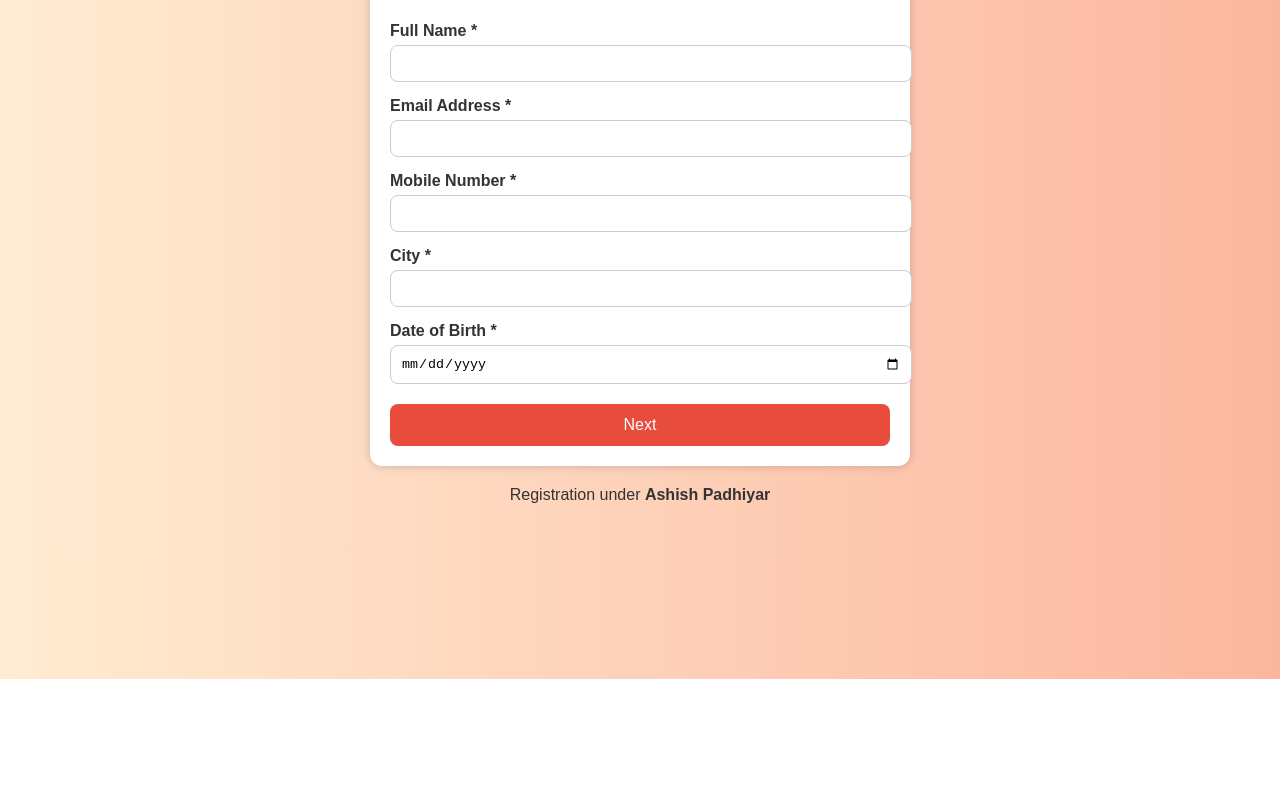
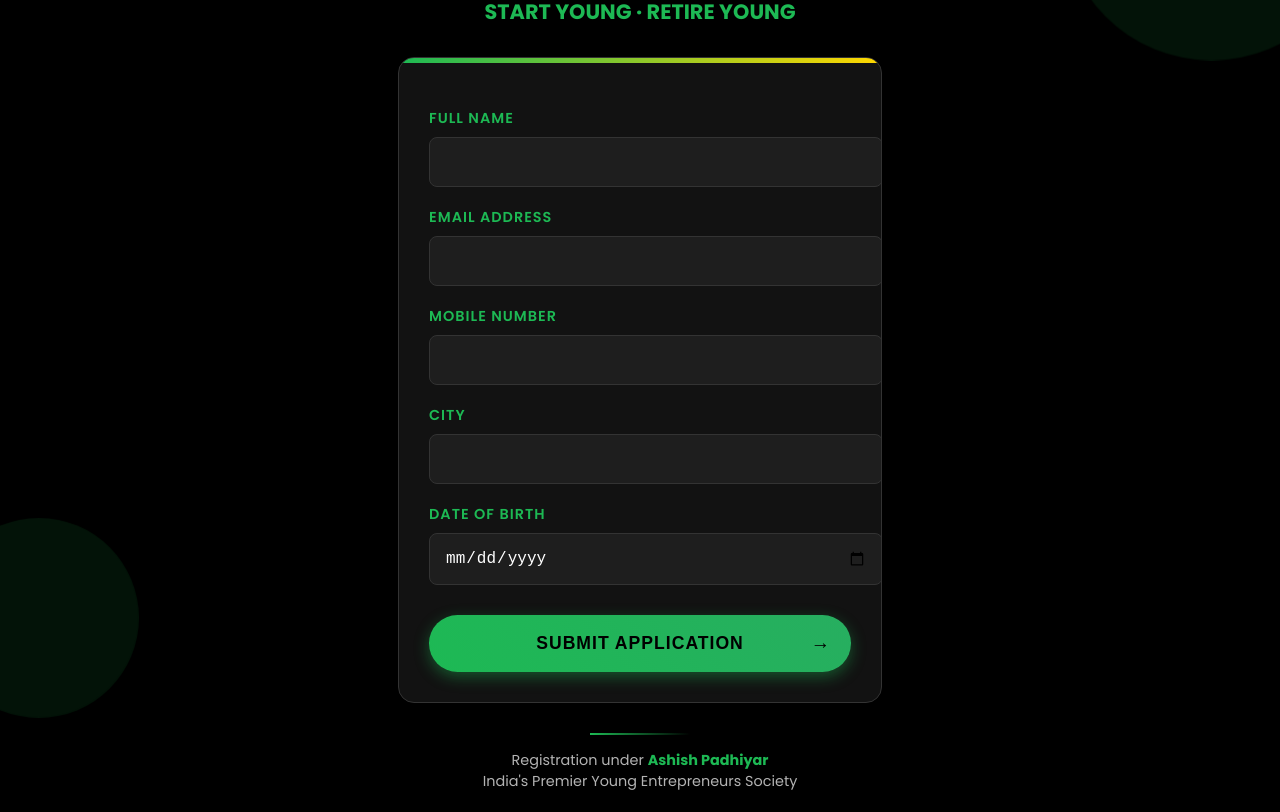
Before and after one commit to padhiyar67/achievers-clube, a plain HTML site: page index.html in a window 1280 px wide. Shown: the part 121-933 px from the top of the page. Before the commit the page ends 800 px from the top, so only its background shows below. Drawn offline with Linux system fonts and the light colour scheme.

Commit message:
Update index.html

```diff
--- a/index.html
+++ b/index.html
@@ -2,74 +2,246 @@
 <html lang="en">
 <head>
   <meta charset="UTF-8">
-  <title>Masterclass Registration Form</title>
+  <title>ELITE MASTERCLASS REGISTRATION</title>
   <style>
+    :root {
+      --primary: #1DB954;
+      --secondary: #FFFFFF;
+      --accent: #1DB954;
+      --dark: #000000;
+      --light: #121212;
+    }
     body {
-      background: linear-gradient(to right, #ffecd2, #fcb69f);
-      font-family: Arial, sans-serif;
-      color: #333;
+      background: var(--dark);
+      font-family: 'Poppins', sans-serif;
+      color: var(--secondary);
+      padding: 0;
+      margin: 0;
+      min-height: 100vh;
+      display: flex;
+      flex-direction: column;
+      justify-content: center;
+    }
+    .container {
+      max-width: 600px;
+      margin: 0 auto;
       padding: 20px;
     }
     h1 {
       text-align: center;
-      color: #c0392b;
+      color: var(--primary);
+      font-size: 2.5rem;
+      margin-bottom: 10px;
+      text-transform: uppercase;
+      letter-spacing: 2px;
+    }
+    .tagline {
+      text-align: center;
+      font-size: 1.3rem;
+      color: var(--primary);
+      margin-bottom: 30px;
+      font-weight: bold;
     }
     form {
-      max-width: 500px;
-      margin: auto;
-      background: white;
-      padding: 20px;
-      border-radius: 12px;
-      box-shadow: 0 0 10px rgba(0,0,0,0.2);
+      background: var(--light);
+      padding: 30px;
+      border-radius: 16px;
+      box-shadow: 0 10px 30px rgba(0,0,0,0.5);
+      border: 1px solid #333;
+      position: relative;
+      overflow: hidden;
+    }
+    form::before {
+      content: "";
+      position: absolute;
+      top: 0;
+      left: 0;
+      right: 0;
+      height: 5px;
+      background: linear-gradient(to right, var(--primary), #FFD700);
     }
     label {
       display: block;
-      margin-top: 15px;
-      font-weight: bold;
+      margin-top: 20px;
+      font-weight: 600;
+      color: var(--primary);
+      font-size: 0.9rem;
+      text-transform: uppercase;
+      letter-spacing: 1px;
     }
     input, select {
       width: 100%;
-      padding: 10px;
-      margin-top: 5px;
-      border: 1px solid #ccc;
+      padding: 15px;
+      margin-top: 8px;
+      background: #1E1E1E;
+      border: 1px solid #333;
       border-radius: 8px;
+      color: var(--secondary);
+      font-size: 1rem;
+      transition: all 0.3s ease;
+    }
+    input:focus, select:focus {
+      outline: none;
+      border-color: var(--primary);
+      box-shadow: 0 0 0 2px rgba(29, 185, 84, 0.3);
+    }
+    .input-container {
+      position: relative;
+    }
+    .input-container::after {
+      content: "✓";
+      position: absolute;
+      right: 15px;
+      top: 50%;
+      transform: translateY(-50%);
+      color: var(--primary);
+      opacity: 0;
+      transition: opacity 0.3s ease;
+    }
+    input:valid + .input-container::after {
+      opacity: 1;
     }
     button {
-      background-color: #e74c3c;
-      color: white;
-      padding: 12px;
+      background: linear-gradient(45deg, var(--primary), #27ae60);
+      color: var(--dark);
+      padding: 18px;
       border: none;
-      border-radius: 8px;
-      margin-top: 20px;
+      border-radius: 50px;
+      margin-top: 30px;
       cursor: pointer;
       width: 100%;
-      font-size: 16px;
+      font-size: 1.1rem;
+      font-weight: bold;
+      text-transform: uppercase;
+      letter-spacing: 1px;
+      transition: all 0.3s ease;
+      box-shadow: 0 5px 15px rgba(29, 185, 84, 0.4);
+      position: relative;
+      overflow: hidden;
     }
     button:hover {
-      background-color: #c0392b;
+      transform: translateY(-3px);
+      box-shadow: 0 8px 20px rgba(29, 185, 84, 0.6);
+    }
+    button::after {
+      content: "→";
+      position: absolute;
+      right: 20px;
+      top: 50%;
+      transform: translateY(-50%);
+      font-size: 1.2rem;
+      transition: all 0.3s ease;
+    }
+    button:hover::after {
+      right: 15px;
+    }
+    .footer-note {
+      text-align: center;
+      margin-top: 30px;
+      color: #B3B3B3;
+      font-size: 0.9rem;
+      position: relative;
+    }
+    .footer-note strong {
+      color: var(--primary);
+      font-weight: bold;
+    }
+    .footer-note::before {
+      content: "";
+      display: block;
+      width: 100px;
+      height: 2px;
+      background: linear-gradient(to right, var(--primary), transparent);
+      margin: 0 auto 15px;
+    }
+
+    /* Animated background elements */
+    .bg-element {
+      position: fixed;
+      background: rgba(29, 185, 84, 0.1);
+      border-radius: 50%;
+      z-index: -1;
+    }
+    .bg-1 {
+      width: 300px;
+      height: 300px;
+      top: -100px;
+      right: -100px;
+      animation: float 15s infinite alternate;
+    }
+    .bg-2 {
+      width: 200px;
+      height: 200px;
+      bottom: -50px;
+      left: -50px;
+      animation: float 12s infinite alternate-reverse;
+    }
+
+    @keyframes float {
+      0% {
+        transform: translate(0, 0);
+      }
+      50% {
+        transform: translate(-20px, -20px);
+      }
+      100% {
+        transform: translate(20px, 20px);
+      }
     }
   </style>
+  <link href="https://fonts.googleapis.com/css2?family=Poppins:wght@400;600;700&display=swap" rel="stylesheet">
 </head>
 <body>
-  <h1>Masterclass Registration Form</h1>
+  <div class="bg-element bg-1"></div>
+  <div class="bg-element bg-2"></div>
+
+  <div class="container">
+    <h1>ELITE MASTERCLASS</h1>
+    <div class="tagline">START YOUNG · RETIRE YOUNG</div>
+
     <form action="success.html" method="get">
-    <label for="name">Full Name *</label>
+      <label for="name">Full Name</label>
+      <div class="input-container">
         <input type="text" id="name" name="name" required>
+      </div>
 
-    <label for="email">Email Address *</label>
+      <label for="email">Email Address</label>
+      <div class="input-container">
         <input type="email" id="email" name="email" required>
+      </div>
 
-    <label for="mobile">Mobile Number *</label>
+      <label for="mobile">Mobile Number</label>
+      <div class="input-container">
         <input type="tel" id="mobile" name="mobile" required>
+      </div>
 
-    <label for="city">City *</label>
+      <label for="city">City</label>
+      <div class="input-container">
         <input type="text" id="city" name="city" required>
+      </div>
 
-    <label for="dob">Date of Birth *</label>
+      <label for="dob">Date of Birth</label>
       <input type="date" id="dob" name="dob" required>
 
-    <button type="submit">Next</button>
+      <button type="submit">SUBMIT APPLICATION</button>
     </form>
-  <p style="text-align:center; margin-top:20px;">Registration under <strong>Ashish Padhiyar</strong></p>
+
+    <div class="footer-note">
+      Registration under <strong>Ashish Padhiyar</strong><br>
+      India's Premier Young Entrepreneurs Society
+    </div>
+  </div>
+
+  <script>
+    // Add animation to form inputs when focused
+    document.querySelectorAll('input, select').forEach(el => {
+      el.addEventListener('focus', () => {
+        el.style.transform = 'scale(1.02)';
+      });
+      el.addEventListener('blur', () => {
+        el.style.transform = 'scale(1)';
+      });
+    });
+  </script>
 </body>
 </html>
```
Lines whose indentation alone changed are shown as unchanged.
